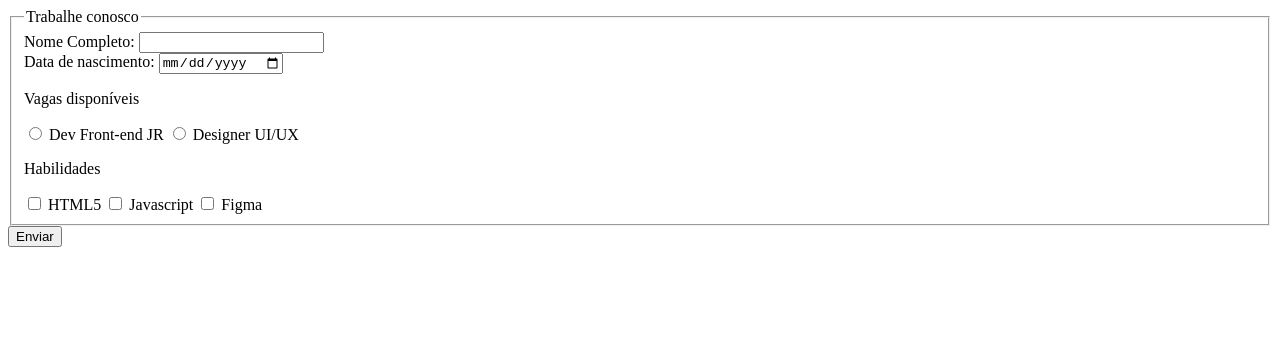
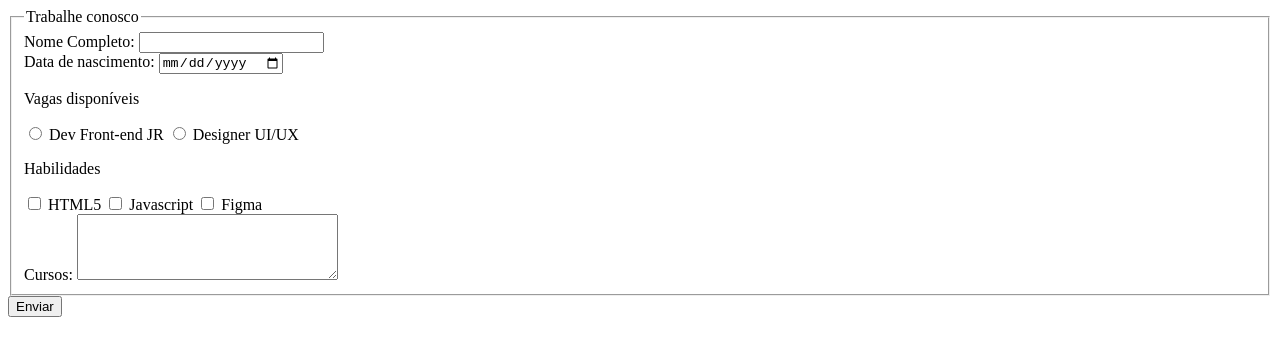
Before and after one commit to caiasdkak/caiasdkak.github.io, a plain HTML site: page index.html in a window 1280 px wide. Drawn offline with Linux system fonts and the light colour scheme.

Commit message:
Update index.html

```diff
--- a/index.html
+++ b/index.html
@@ -25,6 +25,10 @@
             <label><input type="checkbox" name="habilidades" value="HTML5"> HTML5</label>
             <label><input type="checkbox" name="habilidades" value="Javascript"> Javascript</label>
             <label><input type="checkbox" name="habilidades" value="Figma"> Figma</label>
+         <div>
+      <label for="id_textarea">Cursos:
+        <textarea id="id_textarea" name="cursos_textarea" cols="30" rows="4"></textarea>
+      </label>
          </fieldset>
         <button type="submit" id="enviar">Enviar</button>
     </form>
```
